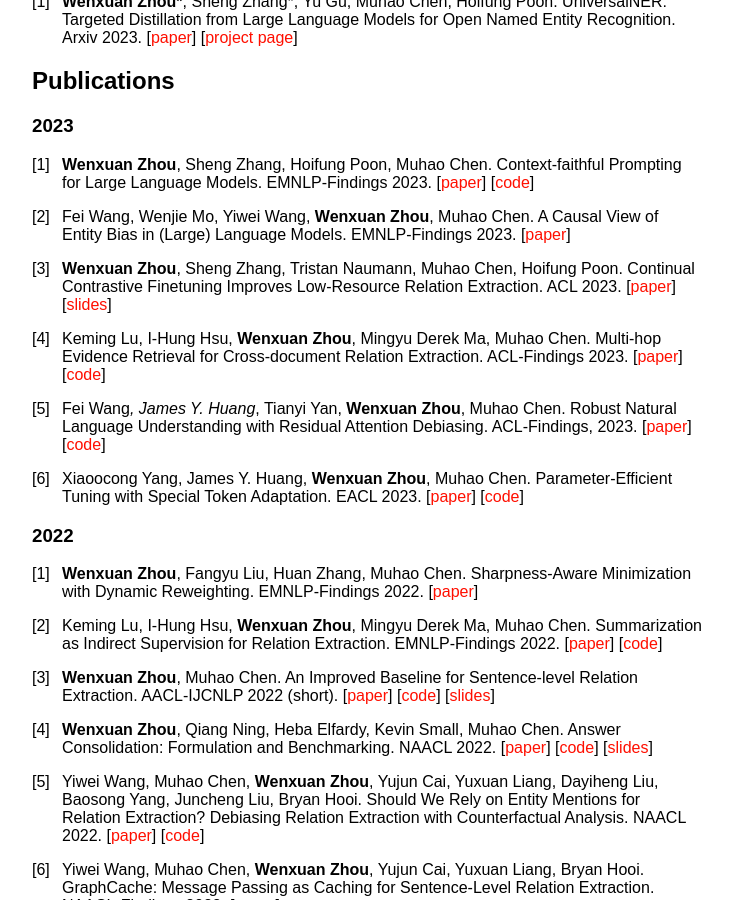
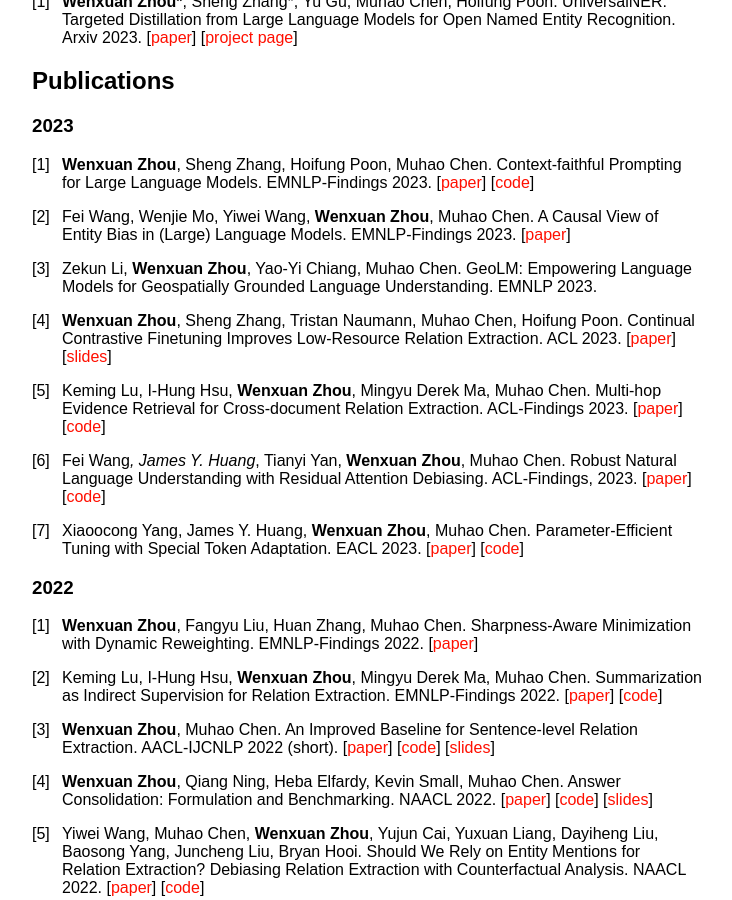
Before and after one commit to wzhouad/wzhouad.github.io, a Jekyll site: the page built from index.md, in a window 1280 px wide and 900 px high, scrolled down 510 px. Shown: the whole window, without its empty margins (258-990 px from the left). Built offline with Jekyll 4.4.1, drawn with Linux system fonts in a browser that asks for light colours; our own code applies the rules of GitHub Pages for plain Markdown files.

Commit message:
Update index.md

```diff
--- a/index.md
+++ b/index.md
@@ -24,6 +24,8 @@ I'm an AI Research Scientist at Zoom. I received my Ph.D. at the University of S
 1. **Wenxuan Zhou**, Sheng Zhang, Hoifung Poon, Muhao Chen. Context-faithful Prompting for Large Language Models. EMNLP-Findings 2023. \[[paper](https://arxiv.org/abs/2303.11315)\] \[[code](https://github.com/wzhouad/context-faithful-llm)\]
 
 1. Fei Wang, Wenjie Mo, Yiwei Wang, **Wenxuan Zhou**, Muhao Chen. A Causal View of Entity Bias in (Large) Language Models. EMNLP-Findings 2023. \[[paper](https://arxiv.org/abs/2305.14695)\]
+
+1. Zekun Li, **Wenxuan Zhou**, Yao-Yi Chiang, Muhao Chen. GeoLM: Empowering Language Models for Geospatially Grounded Language Understanding. EMNLP 2023.
 
 1. **Wenxuan Zhou**, Sheng Zhang, Tristan Naumann, Muhao Chen, Hoifung Poon. Continual Contrastive Finetuning Improves Low-Resource Relation Extraction. ACL 2023. \[[paper](https://arxiv.org/abs/2212.10823)\] \[[slides](slides/CCF_ACL23.pdf)\]
 
```
